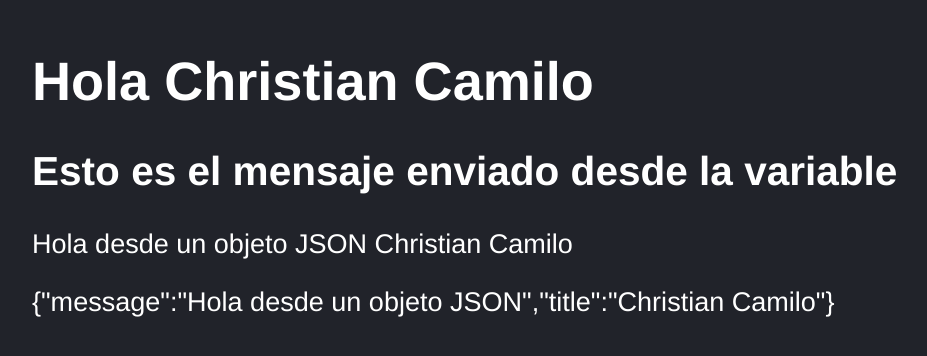
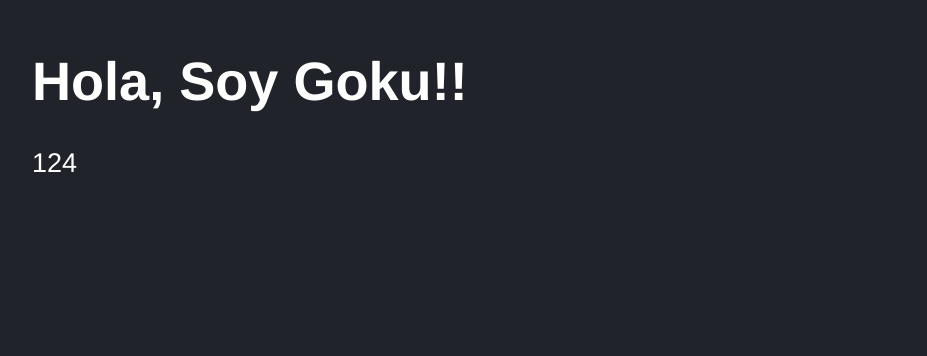
Before and after one commit to CamiloBeltran24/Cursos, a React (Vite) app in the folder Udemy/react-de-cero-a-experto-hooks-y-mern/seccion4-primeros-pasos-en-react/counter-app-vite/: page / in a window 1280 px wide. Shown: the part 134-490 px from the top of the page, without its empty margins (116-1043 px from the left). Built offline with nearby package versions, Linux system fonts and the light colour scheme.

Commit message:
Update: Udemy: react-cero-a-experto: seccion4 props

```diff
--- a/Udemy/react-de-cero-a-experto-hooks-y-mern/seccion4-primeros-pasos-en-react/counter-app-vite/src/FirstApp.jsx
+++ b/Udemy/react-de-cero-a-experto-hooks-y-mern/seccion4-primeros-pasos-en-react/counter-app-vite/src/FirstApp.jsx
@@ -22,19 +22,27 @@ const JsonMessage = {
     title: 'Christian Camilo'
 }
 
-// para colocar varaibles dentro de react se usa la sintaxis {} y dentro de ellos
-// cualquier tipo de expresion JS excepto un objeto, no podemos enviar objetos
 
-export const FirstApp = () => {
+
+export const FirstApp = ( { title, subTitle } ) => {
+
+    // console.log( props );
+
     return (
         <>
+            {/* // para colocar varaibles dentro de react se usa la sintaxis {} y dentro de ellos
+            // cualquier tipo de expresion JS excepto un objeto, no podemos enviar objetos */}
+
             {/* Colocar el valor de retorno de una funcion */}
-            <h1> { greeting(JsonMessage.title) } </h1>
-            <h2> { newMessage } </h2>
+            {/* <h1> { greeting(JsonMessage.title) } </h1> */}
+            {/* <h2> { newMessage } </h2> */}
             {/* Podemos enviar atributos de un objeto pero no el objeto en si. */}
-            <p> { JsonMessage.message } { JsonMessage.title } </p>
+            {/* <p> { JsonMessage.message } { JsonMessage.title } </p> */}
             {/* Para insertar el objeto como un string */}
-            <p> { JSON.stringify( JsonMessage ) }</p>
+            {/* <p> { JSON.stringify( JsonMessage ) }</p> */}
+
+            <h1>{ title }</h1>
+            <p>{ subTitle + 1 }</p>
         </>
     )
 }
--- a/Udemy/react-de-cero-a-experto-hooks-y-mern/seccion4-primeros-pasos-en-react/counter-app-vite/src/main.jsx
+++ b/Udemy/react-de-cero-a-experto-hooks-y-mern/seccion4-primeros-pasos-en-react/counter-app-vite/src/main.jsx
@@ -19,6 +19,6 @@ ReactDOM.createRoot(document.getElementById('root')).render(
     <React.StrictMode>
         {/* <App /> */}
         {/* <HelloWorldApp /> */}
-        <FirstApp />
+        <FirstApp title='Hola, Soy Goku!!' subTitle={123}/>
     </React.StrictMode>
 )
```
